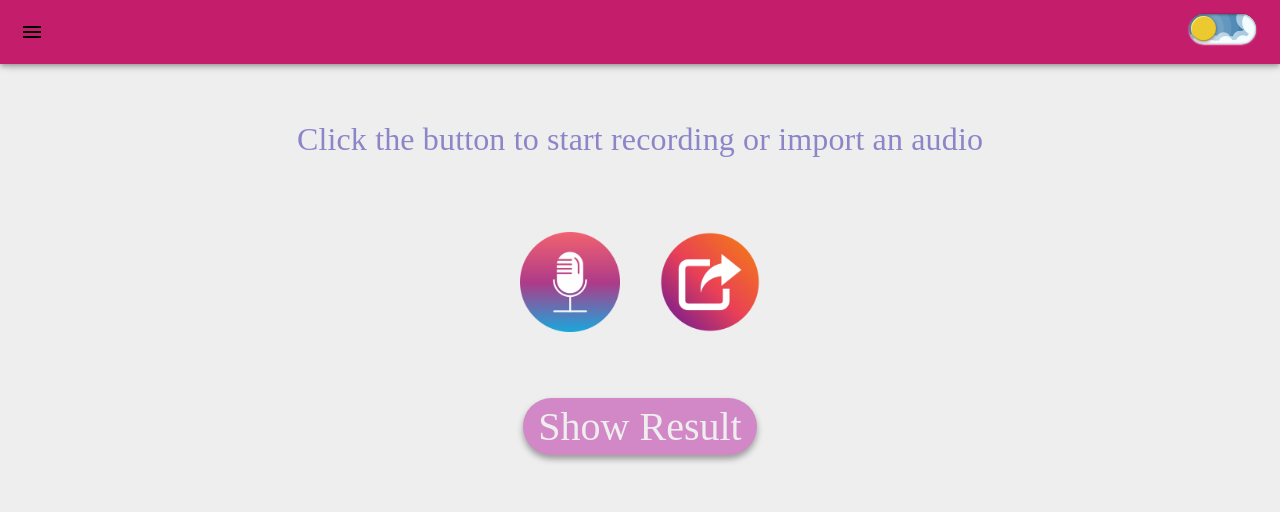
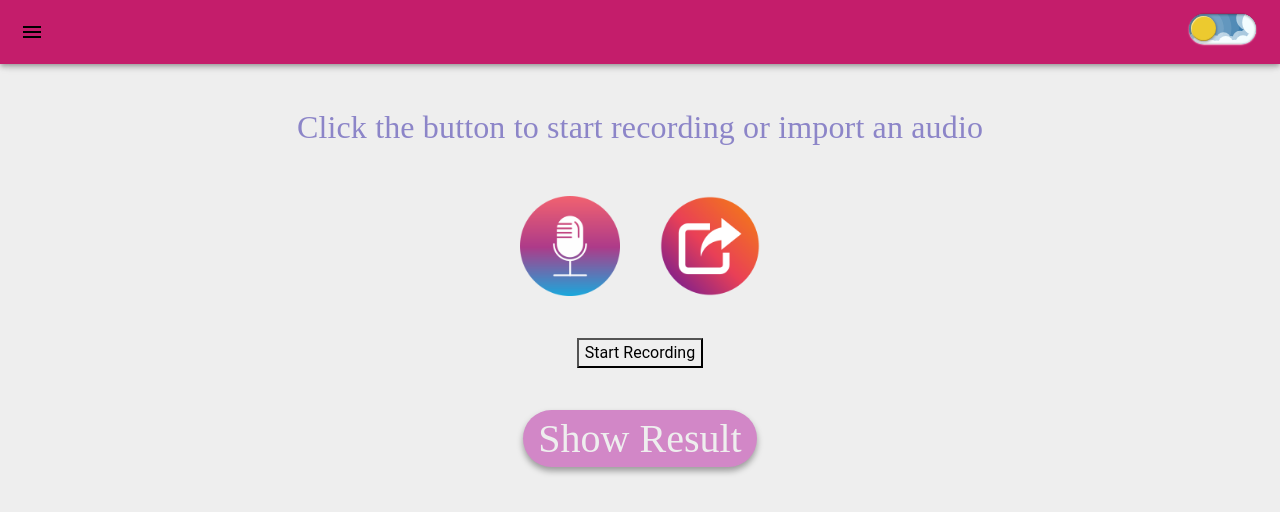
Before and after one commit to ZiadAhmed92/speechFrontend, a React (Vite) app: page /homepage in a window 1280 px wide. Shown: the top 512 px of the page. Built offline with nearby package versions, Linux system fonts and the light colour scheme; a web font is replaced by a local one.

Commit message:
add voice

```diff
--- a/src/Components/NestedRouter/NewRecord/Newrecord.jsx
+++ b/src/Components/NestedRouter/NewRecord/Newrecord.jsx
@@ -1,15 +1,72 @@
-import React from 'react'
+import React, { useState, useEffect } from 'react';
 import img1 from "../../../image/record.png"
 import img2 from "../../../image/setRecord.png"
+
 import "./NewRecord.css"
 
 const Newrecord = () => {
+  const [recording, setRecording] = useState(false);
+  const [audioStream, setAudioStream] = useState(null);
+  const [audioChunks, setAudioChunks] = useState([]);
+  const [audioUrl, setAudioUrl] = useState(null);
+  const startRecording = async () => {
+    try {
+      const stream = await navigator.mediaDevices.getUserMedia({ audio: true });
+      setAudioStream(stream);
+      setRecording(true);
+    } catch (error) {
+      console.error('Error accessing microphone:', error);
+    }
+  };
+
+  const stopRecording = () => {
+    if (audioStream) {
+      audioStream.getTracks().forEach(track => track.stop());
+    }
+    setRecording(false);
+    URL.revokeObjectURL(audioUrl)
+  };
+
+  const handleDataAvailable = (event) => {
+    if (event.data.size > 0) {
+      setAudioChunks((prevChunks) => [...prevChunks, event.data]);
+    }
+  };
+
+  useEffect(() => {
+    if (recording) {
+      const mediaRecorder = new MediaRecorder(audioStream);
+      mediaRecorder.ondataavailable = handleDataAvailable;
+      mediaRecorder.onstop = () => {
+        const audioBlob = new Blob(audioChunks, { type: 'audio/wav' });
+        const url = URL.createObjectURL(audioBlob);
+        setAudioUrl(url);
+      };
+
+      mediaRecorder.start();
+      return () => {
+        mediaRecorder.stop();
+        setAudioChunks([]);
+        URL.revokeObjectURL(audioUrl);
+      };
+    }
+  }, [recording, audioStream, audioChunks]);
   return (
     <div className='parent-record d-flex flex-column align-items-center justify-content-around'>
       <h4 className='sub-title'>Click the button to start recording or import an audio</h4>
       <div>
-        <img src={img1} className='record'/>
+        <img src={img1} onClick={recording ? stopRecording : startRecording} className='record' />
         <img src={img2} className='record' />
+      </div>
+      <div>
+        <button onClick={recording ? stopRecording : startRecording}>
+          {recording ? 'Stop Recording' : 'Start Recording'}
+        </button>
+        {audioUrl && (
+          <div>
+            <audio controls src={audioUrl} />
+          </div>
+        )}
       </div>
       <button className="btn-f-page btn-record"> Show Result</button>
     </div>
```
